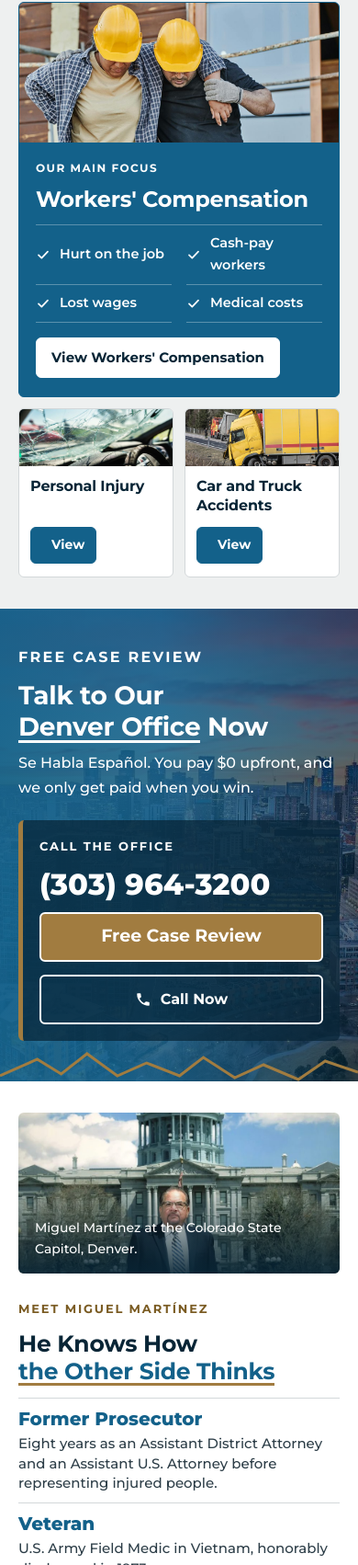
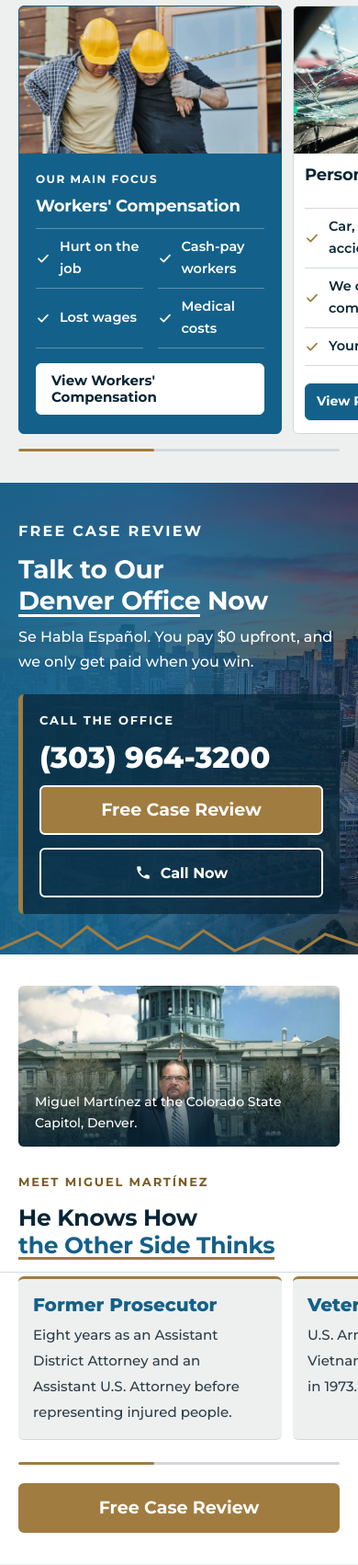
Before and after one commit to betchy1511-arch/martinez-injury-lawyers-mockup, a plain HTML site: page index.html in a window 390 px wide. Shown: the part 2401-4103 px from the top of the page at 92% size. Drawn offline with Linux system fonts and the light colour scheme.

Commit message:
Phone swipe rows for practice areas, credentials and offices
Co-Authored-By: Claude Opus 5.5 <noreply@anthropic.com>

```diff
--- a/index.html
+++ b/index.html
@@ -606,6 +606,28 @@ h2 .hl{white-space:nowrap}
   .rc-ctrl{justify-content:center}
   .rc-bar .btn{width:100%}
 }
+/* 19 Nov (7): phone swipe rows (Dimi via the Omni redesign: "more scrollable sideways in mobile ... goes on forever") */
+@media (max-width:700px){
+  .swipe{display:flex!important;grid-template-columns:none!important;overflow-x:auto;scroll-snap-type:x mandatory;gap:12px!important;margin-left:-20px;margin-right:-20px;padding:4px 20px 6px;scrollbar-width:none;-webkit-overflow-scrolling:touch;overscroll-behavior-x:contain;scroll-padding-inline:20px}
+  .swipe::-webkit-scrollbar{display:none}
+  .swipe > *{flex:0 0 82%;min-width:0;scroll-snap-align:start;grid-column:auto!important}
+  .areas.swipe > .area{display:flex;flex-direction:column}
+  .areas.swipe .area__body{flex:1;display:flex;flex-direction:column}
+  .areas.swipe .area__body .btn{margin-top:auto}
+  .areas.swipe .area:not(.area--lead) ul{display:block}
+  .areas.swipe .area:not(.area--lead) .btn{font-size:14px}
+  .areas.swipe .area:not(.area--lead) .btn::after{content:none}
+  .areas.swipe .area__img,.areas.swipe .area--lead .area__img{aspect-ratio:16/9}
+  .areas.swipe .area h3{font-size:18px}
+  .pillars.swipe{margin:14px -20px 18px;list-style:none}
+  .pillars.swipe li{display:block;background:var(--mist);border-top:3px solid var(--gold);border-radius:6px;padding:16px!important}
+  .pillars.swipe li b{display:block;margin-bottom:6px}
+  .offices.swipe > .office{flex-basis:84%}
+  .rail-bar{height:3px;background:var(--line);border-radius:3px;margin:10px 0 0;position:relative;overflow:hidden}
+  .pillars.swipe + .rail-bar{margin:0 0 20px}
+  .rail-bar span{position:absolute;top:0;bottom:0;left:0;background:var(--gold);border-radius:3px}
+}
+@media (min-width:701px){.rail-bar{display:none}}
 @media (prefers-reduced-motion:reduce){html{scroll-behavior:auto}.btn,summary svg{transition:none}}
 </style>
 </head>
@@ -786,7 +808,7 @@ h2 .hl{white-space:nowrap}
       <p class="eyebrow">How We Help</p>
       <h2>The <span class="hl">Legal Protection</span> <span class="hl">Colorado Families</span> Actually Need</h2>
     </div>
-    <div class="areas">
+    <div class="areas swipe" aria-label="Practice areas">
       <article class="area area--lead">
         <img class="area__img" src="img/wc.jpg" width="1200" height="800" loading="lazy" alt="A construction worker helping an injured co-worker off a job site">
         <div class="area__body">
@@ -861,7 +883,7 @@ h2 .hl{white-space:nowrap}
       <p class="eyebrow">Meet Miguel Martínez</p>
       <h2>He Knows How <span class="hl">the Other Side Thinks</span></h2>
       <p class="lede">He is not just your attorney. He is your advocate, your neighbor, and someone who has faced the same fears his clients face.</p>
-      <ul class="pillars">
+      <ul class="pillars swipe" aria-label="Miguel's background">
         <li><b>Former Prosecutor</b><span>Eight years as an Assistant District Attorney and an Assistant U.S. Attorney before representing injured people.</span></li>
         <li><b>Veteran</b><span>U.S. Army Field Medic in Vietnam, honorably discharged in 1973.</span></li>
         <li><b>Advocate</b><span>Came to the United States from Mexico at 16. In private practice in Colorado since 1989.</span></li>
@@ -991,7 +1013,7 @@ h2 .hl{white-space:nowrap}
       <p class="eyebrow">Our Offices</p>
       <h2>Visit Us in <span class="hl">Denver or Greeley</span></h2>
     </div>
-    <div class="offices">
+    <div class="offices swipe" aria-label="Office locations">
       <article class="office">
         <div class="office__map"><iframe title="Map to the Denver office at 1776 Vine St." src="https://www.google.com/maps?q=1776+Vine+St,+Denver,+CO+80206&amp;output=embed" loading="lazy" referrerpolicy="no-referrer-when-downgrade"></iframe></div>
         <div class="office__body">
@@ -1098,6 +1120,9 @@ h2 .hl{white-space:nowrap}
     window.addEventListener('resize',draw);draw();
     if('IntersectionObserver' in window){new IntersectionObserver(function(en){en[0].isIntersecting?start():stop();},{threshold:.3}).observe(rc);}else{start();}
   })();
+  [].forEach.call(document.querySelectorAll('.swipe'),function(r){var bar=document.createElement('div');bar.className='rail-bar';bar.setAttribute('aria-hidden','true');var sp=document.createElement('span');bar.appendChild(sp);r.parentNode.insertBefore(bar,r.nextSibling);
+    function upd(){var sw=r.scrollWidth,cw=r.clientWidth;if(sw<=cw+2){bar.style.display='none';return;}bar.style.display='';sp.style.width=(cw/sw*100)+'%';sp.style.left=(r.scrollLeft/sw*100)+'%';}
+    r.addEventListener('scroll',upd,{passive:true});r.addEventListener('focusin',function(e){if(getComputedStyle(r).display!=='flex')return;var c=e.target.closest('.swipe > *');if(c&&c.parentNode===r){r.scrollLeft=c.offsetLeft-r.firstElementChild.offsetLeft;}});window.addEventListener('resize',upd);upd();});
   var form=document.getElementById('review'),cs=[].slice.call(document.querySelectorAll('.choice'));
   cs.forEach(function(c){c.addEventListener('click',function(){cs.forEach(function(o){var on=o===c;o.setAttribute('aria-pressed',on?'true':'false');var x=document.getElementById(o.getAttribute('data-x'));if(x){x.hidden=!on;}});var panel=document.getElementById(c.getAttribute('data-x'));var first=panel&&panel.querySelector('input,textarea');(first||document.getElementById('f-name')).focus({preventScroll:true});});});
   form.addEventListener('submit',function(e){e.preventDefault();document.getElementById('formNote').hidden=false;});
```
